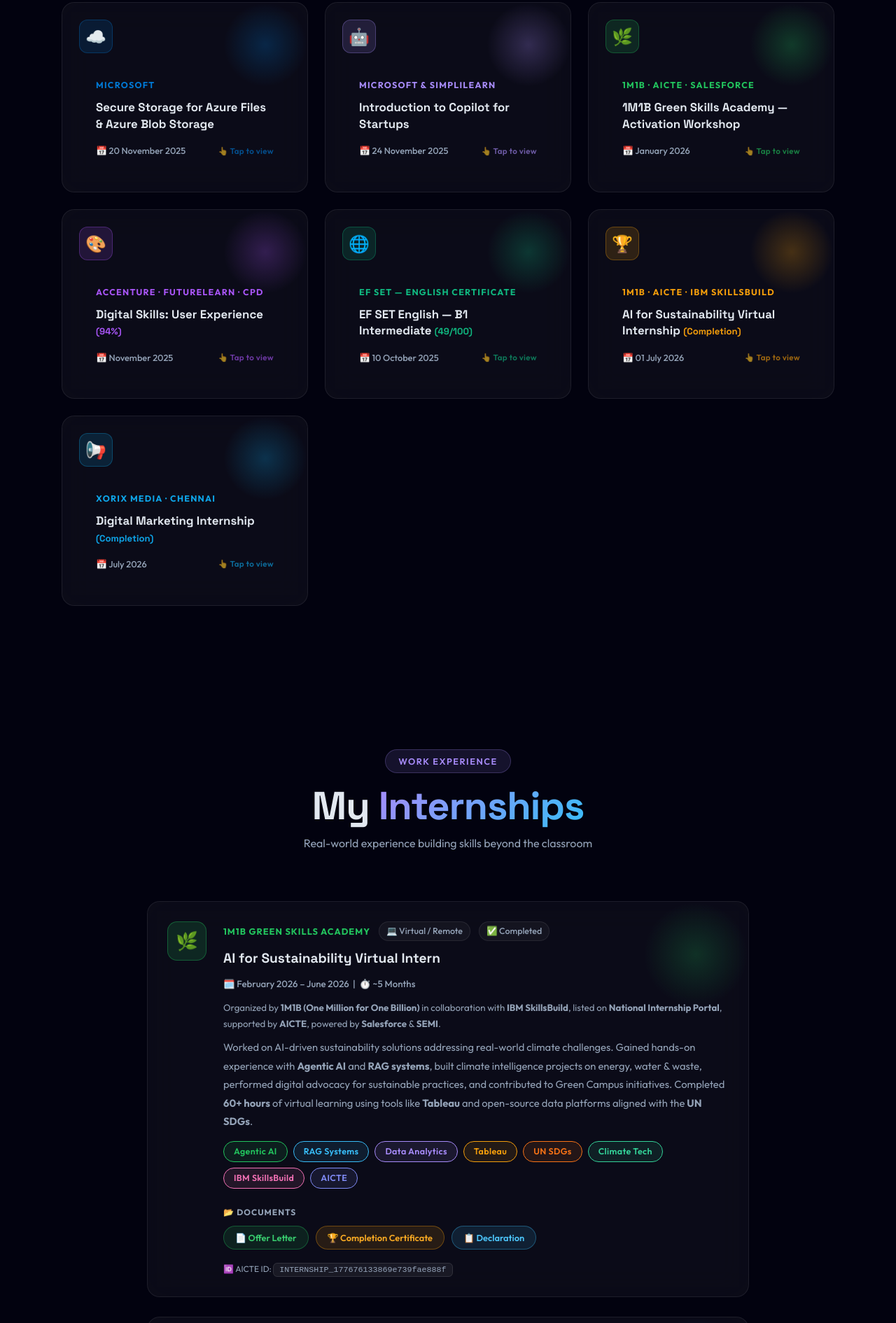
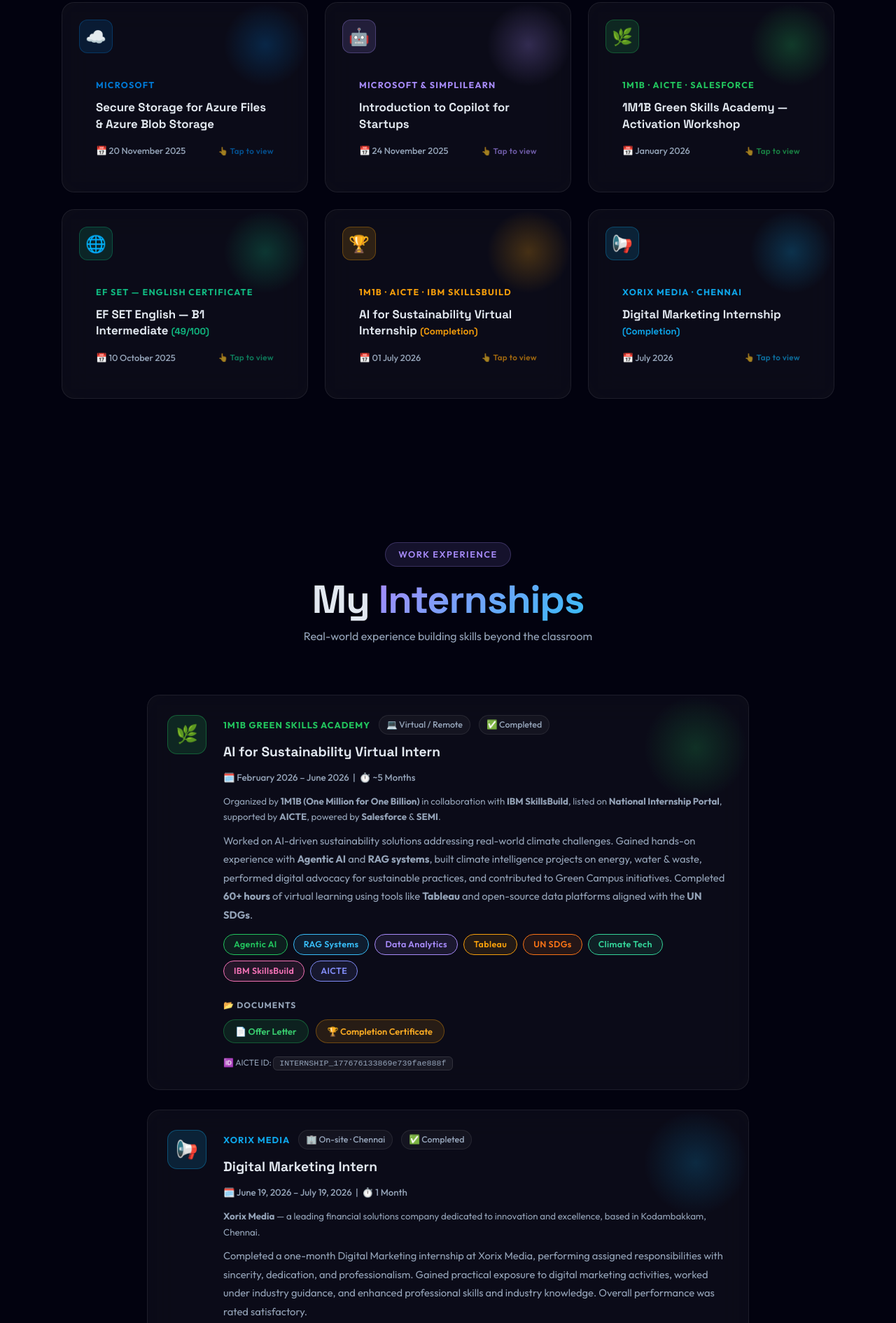
Before and after one commit to rajes44/Rajesh_Portfolio, a plain HTML site: page index.html in a window 1280 px wide. Shown: the part 6211-8102 px from the top of the page at 70% size. Drawn offline with Linux system fonts and the light colour scheme; animation ran at ten frames a second.

Commit message:
Remove Accenture UX cert card, Declaration button, and Offer Email button

```diff
--- a/index.html
+++ b/index.html
@@ -591,22 +591,6 @@
           </div>
         </div>
 
-        <!-- Certificate 7 -->
-        <div class="cert-card glass-card reveal" style="--cc:#a855f7"
-             data-img="certificates/cert_accenture_ux.png"
-             data-title="Digital Skills: User Experience — Accenture">
-          <div class="cert-glow"></div>
-          <div class="cert-icon-wrap" style="background: color-mix(in srgb,#a855f7 15%,transparent); border-color: color-mix(in srgb,#a855f7 30%,transparent);">🎨</div>
-          <div class="cert-body">
-            <span class="cert-issuer" style="--ic:#a855f7">Accenture · FutureLearn · CPD</span>
-            <h3 class="cert-title">Digital Skills: User Experience <span class="cert-score">(94%)</span></h3>
-            <div class="cert-footer">
-              <span class="cert-date">📅 November 2025</span>
-              <span class="cert-tap-hint">👆 Tap to view</span>
-            </div>
-          </div>
-        </div>
-
         <!-- Certificate 8 -->
         <div class="cert-card glass-card reveal" style="--cc:#10b981"
              data-img="certificates/cert_efset_english.jpg"
@@ -732,10 +716,6 @@
                         data-img="internships/intern_1m1b_completion_cert.png"
                         data-title="AI for Sustainability Virtual Internship — Certificate of Completion"
                         style="--dc:#f59e0b">🏆 Completion Certificate</button>
-                <button class="intern-doc-btn cert-card-trigger"
-                        data-img="internships/intern_1m1b_declaration.png"
-                        data-title="1M1B Green Internship — Declaration"
-                        style="--dc:#38bdf8">📋 Declaration</button>
               </div>
             </div>
             <p class="intern-aicte-id">🆔 AICTE ID: <code>INTERNSHIP_177676133869e739fae888f</code></p>
@@ -782,10 +762,6 @@
                         data-img="internships/intern_xorix_completion_cert.jpg"
                         data-title="Xorix Media — Digital Marketing Internship Completion Certificate"
                         style="--dc:#22c55e">🏆 Completion Certificate</button>
-                <button class="intern-doc-btn cert-card-trigger"
-                        data-img="internships/intern_xorix_offer_email.png"
-                        data-title="Xorix Media — Offer Letter Email"
-                        style="--dc:#a78bfa">📧 Offer Email</button>
               </div>
             </div>
             <p class="intern-aicte-id">🆔 Reg. No.: <code>TU-6253210211044</code></p>
```
